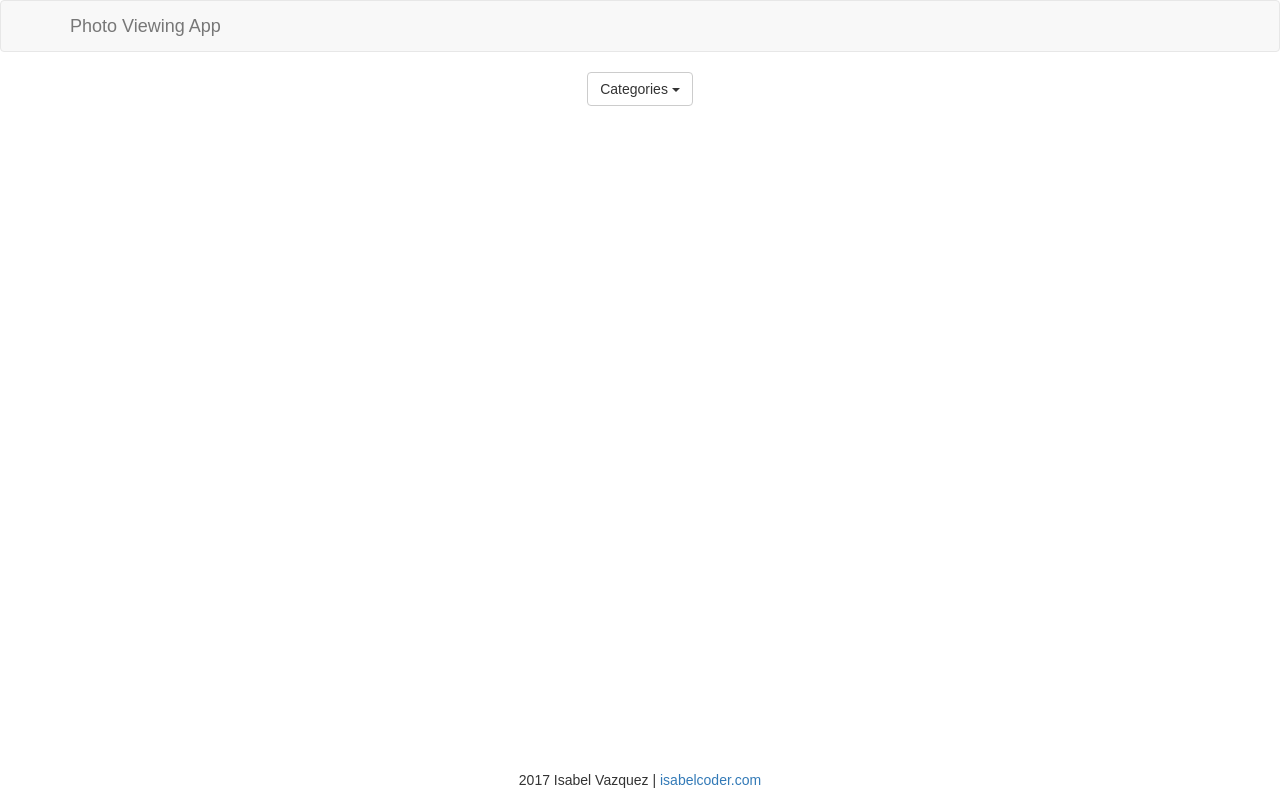
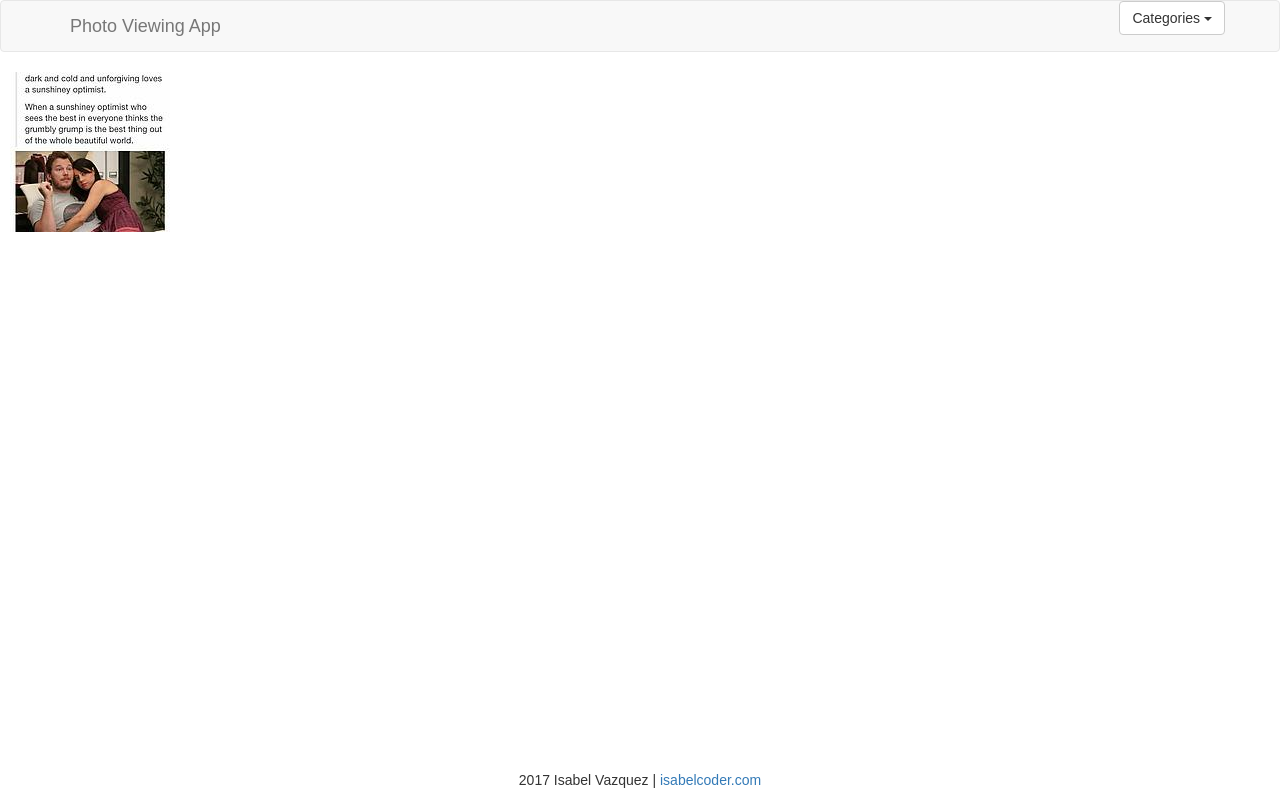
Before and after one commit to IsabelVazquez/React-Redux, a React (Create React App) app: page / in a window 1280 px wide. Built offline with nearby package versions, Linux system fonts and the light colour scheme.

Commit message:
added Search to Header, started Image + ImageList

```diff
--- a/src/App.css
+++ b/src/App.css
@@ -2,27 +2,12 @@
   text-align: center;
 }
 
-.App-logo {
-  animation: App-logo-spin infinite 20s linear;
-  height: 80px;
+.post {
+  width: 180px;
+  height: 180px;
+  line-height: 0;
 }
 
-.App-header {
-  background-color: #222;
-  height: 150px;
-  padding: 20px;
-  color: white;
+.post-gallery {
+
 }
-
-.App-title {
-  font-size: 1.5em;
-}
-
-.App-intro {
-  font-size: large;
-}
-
-@keyframes App-logo-spin {
-  from { transform: rotate(0deg); }
-  to { transform: rotate(360deg); }
-}
--- a/src/App.js
+++ b/src/App.js
@@ -1,7 +1,7 @@
 import React, { Component } from 'react';
 import Header from './components/Header';
 import Footer from './components/Footer';
-import Search from './components/Search';
+import Image from './components/Image';
 
 import './App.css';
 
@@ -14,7 +14,7 @@ class App extends Component {
     return (
       <div className="App">
         <Header />
-        <Search />
+        <Image />
         <Footer />
       </div>
     );
--- a/src/components/Header.js
+++ b/src/components/Header.js
@@ -1,5 +1,6 @@
 import React, { Component } from 'react';
-import { Navbar } from 'react-bootstrap';
+import { Navbar, Nav } from 'react-bootstrap';
+import Search from './Search';
 
 export default class Header extends Component {
   render() {
@@ -8,6 +9,9 @@ export default class Header extends Component {
         <Navbar.Brand>
           Photo Viewing App
         </Navbar.Brand>
+        <Nav pullRight>
+          <Search />
+        </Nav>
       </Navbar>
     )
   }
--- /dev/null
+++ b/src/components/Image.js
@@ -0,0 +1,13 @@
+import React, { Component } from 'react';
+
+export default class Image extends Component {
+    render () {
+      return (
+        <div class="post">
+          <a class="image-list-link" href="http://www.imgur.com" target="_blank" rel="noopener noreferrer">
+            <img alt="" src={process.env.PUBLIC_URL + '/test.jpg'} />
+          </a>
+        </div>
+      )
+    }
+}
```
Also changed, not shown: src/components/ImageList.js (+15 -0 lines), public/test.jpg (added), src/containers/ImageContainer.js (renamed from src/components/ImageContainer.js), src/containers/SearchContainer.js (added).
